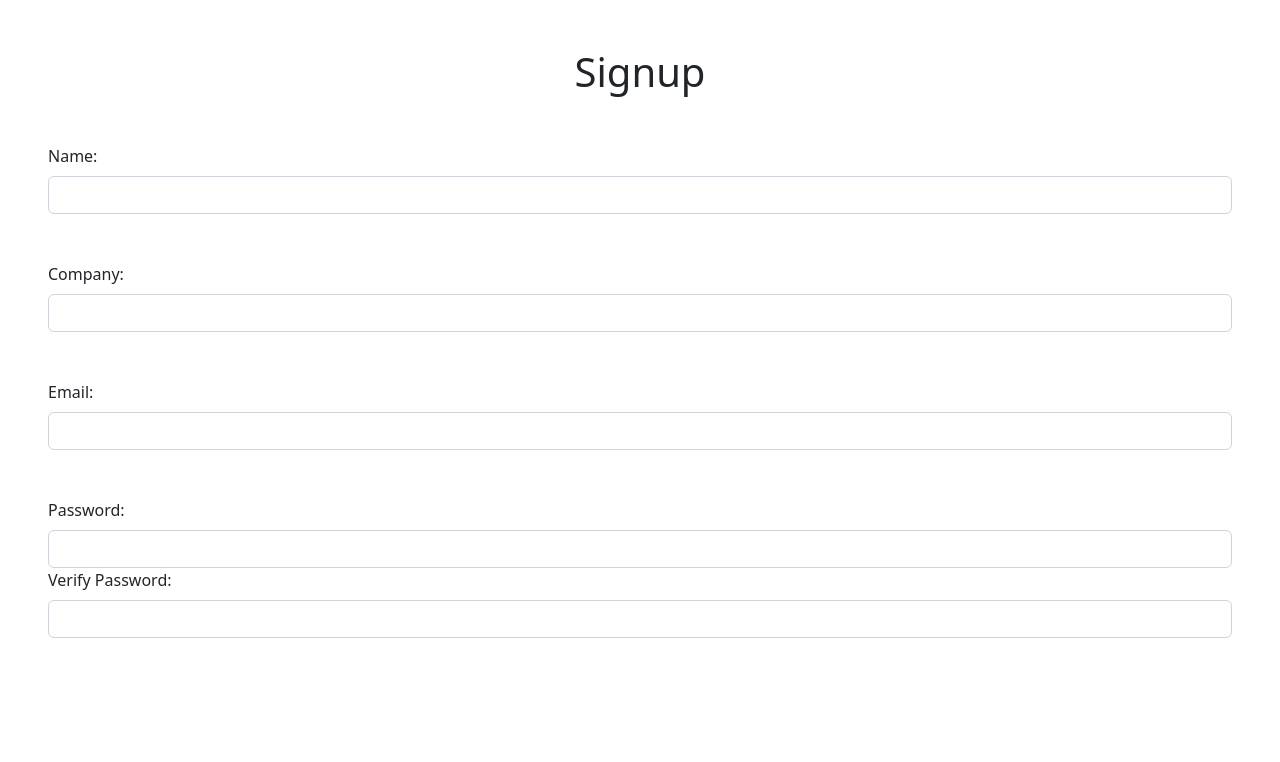
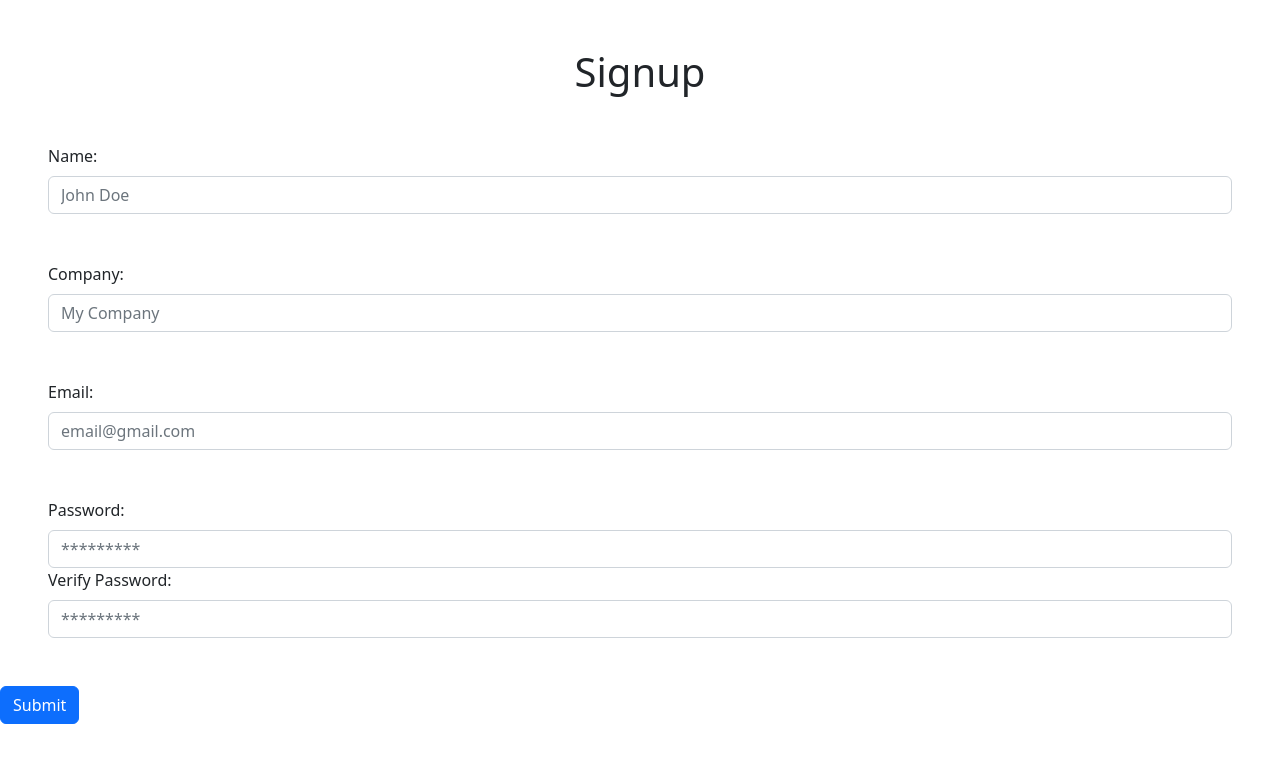
Before and after one commit to LiftOff-AC3/inventorme, a React (Create React App) app in the folder front-end/: page / in a window 1280 px wide. Shown: the top 762 px of the page. Built offline with nearby package versions, Linux system fonts and the light colour scheme.

Commit message:
add form update and resolve conflicts

```diff
--- a/front-end/src/App.js
+++ b/front-end/src/App.js
@@ -1,7 +1,7 @@
 import logo from './logo.svg';
 import './App.css';
 import 'bootstrap/dist/css/bootstrap.min.css';
-import Registration from "./components/screens/Registration";
+import Registration from './components/screens/Registration.js';
 
 
 function App() {
--- a/front-end/src/components/layout/Forms.js
+++ b/front-end/src/components/layout/Forms.js
@@ -8,22 +8,25 @@ export default function Forms(){
     <Form>
       <Form.Group className="m-5">
         <Form.Label for="name">Name: </Form.Label>
-        <Form.Control type="name" placeholeder="John Doe" id="name" name="text"></Form.Control>
+        <Form.Control type="name" placeholder="John Doe" id="name" name="text"></Form.Control>
       </Form.Group>
       <Form.Group className="m-5">
         <Form.Label for="name">Company: </Form.Label>
-        <Form.Control type="name" placeholeder="My Company" id="name" name="text"></Form.Control>
+        <Form.Control type="name" placeholder="My Company" id="name" name="text"></Form.Control>
       </Form.Group>
       <Form.Group className="m-5">
         <Form.Label for="email">Email: </Form.Label>
-        <Form.Control type="email" placeholeder="email@gmail.com" id="email" name="email"></Form.Control>
+        <Form.Control type="email" placeholder="email@gmail.com" id="email" name="email"></Form.Control>
       </Form.Group>
         <Form.Group className="m-5">
         <Form.Label for="password">Password: </Form.Label>
-        <Form.Control type="password" placeholeder="*********" id="password" name="email"></Form.Control>
+        <Form.Control type="password" placeholder="*********" id="password" name="email"></Form.Control>
         <Form.Label for="password">Verify Password: </Form.Label>
-        <Form.Control type="password" placeholeder="*********" id="password" name="email"></Form.Control>
+        <Form.Control type="password" placeholder="*********" id="password" name="email"></Form.Control>
       </Form.Group>
+      <Button variant="primary" type="submit">
+        Submit
+      </Button>
     </Form>
   )
 }
```
